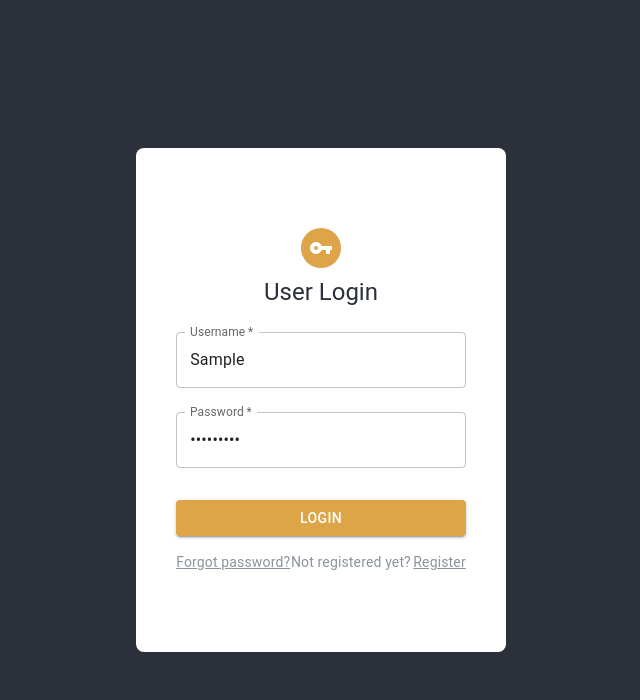
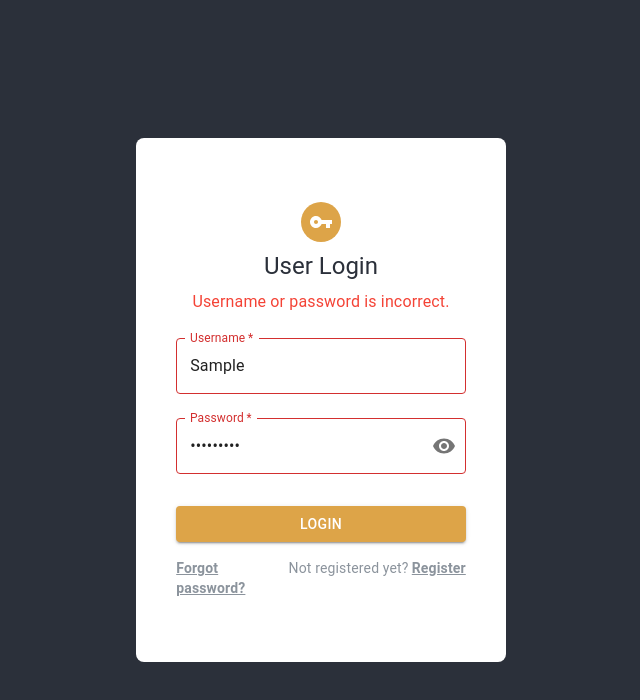
Before and after one commit to FahadAlduaij/attendance-frontend-datagrid, a React (Create React App) app in the folder attendance/: page /login in a window 1280 px wide. Both pictures are taken after typing "Sample", "Sample123" into the empty fields and a click on the button "LOGIN". Shown: the top 700 px of the page, without its empty margins (319-959 px from the left). Built offline with nearby package versions, Linux system fonts and the light colour scheme; no server answers; the HTML template or start-up script is replaced by a standard one; what @mui/x-data-grid-pro would draw is missing.

Commit message:
finished register and singed in

```diff
--- a/attendance/src/components/Auth/Login.js
+++ b/attendance/src/components/Auth/Login.js
@@ -11,6 +11,10 @@ import Container from "@mui/material/Container";
 import { Stack } from "@mui/material";
 import Backdrop from "@mui/material/Backdrop";
 import CircularProgress from "@mui/material/CircularProgress";
+import InputAdornment from "@mui/material/InputAdornment";
+import IconButton from "@mui/material/IconButton";
+import Visibility from "@mui/icons-material/Visibility";
+import VisibilityOff from "@mui/icons-material/VisibilityOff";
 
 // components
 import ThemeColors from "../../theme/ThemeColors";
@@ -26,12 +30,16 @@ function Login() {
 		password: "",
 	});
 	const [open, setOpen] = React.useState(false);
+	const [passwordType, setPasswordType] = React.useState("password");
+	const [showPassword, setShowPassword] = React.useState(false);
+	const [errorStatus, setErrorStatus] = React.useState(false);
 
 	const navigate = useNavigate();
 
 	const handleClose = () => {
 		setOpen(false);
 	};
+
 	const handleToggle = () => {
 		setOpen(!open);
 	};
@@ -40,9 +48,19 @@ function Login() {
 		setUserData({ ...userData, [event.target.name]: event.target.value });
 	};
 
+	const handleClickShowPassword = () => {
+		setShowPassword(!showPassword);
+
+		if (!showPassword) {
+			setPasswordType("text");
+		} else {
+			setPasswordType("password");
+		}
+	};
+
 	const handleSubmit = (event) => {
 		event.preventDefault();
-		authStore.login(userData, navigate, handleToggle);
+		authStore.login(userData, navigate, handleToggle, setErrorStatus);
 		profileStore.fetchProfiles();
 	};
 
@@ -71,7 +89,7 @@ function Login() {
 					width: { sm: "100%", md: "50%", lg: "30%" },
 					backgroundColor: ThemeColors.light,
 					borderRadius: 2,
-					py: 10,
+					py: 8,
 					px: 5,
 				}}
 			>
@@ -87,10 +105,21 @@ function Login() {
 					<Typography component="h1" variant="h5" color={ThemeColors.primary}>
 						User Login
 					</Typography>
+					{errorStatus && (
+						<Typography
+							color={"#f44336"}
+							m={1}
+							alignSelf={"center"}
+							justifySelf={"center"}
+						>
+							Username or password is incorrect.
+						</Typography>
+					)}
 				</Stack>
 
 				<Box component="form" onSubmit={handleSubmit} noValidate sx={{ mt: 1 }}>
 					<TextField
+						error={errorStatus}
 						onChange={handleChange}
 						value={userData.username}
 						margin="normal"
@@ -103,6 +132,7 @@ function Login() {
 					/>
 
 					<TextField
+						error={errorStatus}
 						onChange={handleChange}
 						value={userData.password}
 						margin="normal"
@@ -110,8 +140,21 @@ function Login() {
 						fullWidth
 						name="password"
 						label="Password"
-						type="password"
+						type={passwordType}
 						id="password"
+						InputProps={{
+							endAdornment: (
+								<InputAdornment position="end">
+									<IconButton
+										aria-label="toggle password visibility"
+										onClick={handleClickShowPassword}
+										edge="end"
+									>
+										{showPassword ? <VisibilityOff /> : <Visibility />}
+									</IconButton>
+								</InputAdornment>
+							),
+						}}
 					/>
 
 					<Button
@@ -131,7 +174,13 @@ function Login() {
 					<Grid container>
 						<Grid item xs>
 							<Link to={"/register"} style={{ color: ThemeColors.third }}>
-								<Typography variant="body2">Forgot password?</Typography>
+								<Typography
+									fontWeight={600}
+									variant="body2"
+									sx={{ ":hover": { color: ThemeColors.thirdHover } }}
+								>
+									Forgot password?
+								</Typography>
 							</Link>
 						</Grid>
 						<Grid item>
@@ -141,7 +190,12 @@ function Login() {
 						</Grid>
 						<Grid item>
 							<Link to={"/register"} style={{ color: ThemeColors.third }}>
-								<Typography marginLeft={0.3} variant="body2">
+								<Typography
+									ml={0.4}
+									fontWeight={600}
+									variant="body2"
+									sx={{ ":hover": { color: ThemeColors.thirdHover } }}
+								>
 									Register
 								</Typography>
 							</Link>
--- a/attendance/src/components/Auth/Register.js
+++ b/attendance/src/components/Auth/Register.js
@@ -61,20 +61,15 @@ function Register() {
 		}
 	};
 
-	const handleCheckIfPasswordMatch = () => {
+	const handleSubmit = (event) => {
+		event.preventDefault();
+
 		if (confirmPassword !== userData.password) {
 			setNotConfirmedPassword(true);
 			setNotConfirmedPasswordText("Password's not match.");
 		} else {
 			setNotConfirmedPassword(false);
 			setNotConfirmedPasswordText("");
-		}
-	};
-
-	const handleSubmit = (event) => {
-		event.preventDefault();
-		handleCheckIfPasswordMatch();
-		if (!notConfirmedPassword) {
 			authStore.register(userData, navigate, handleToggle);
 			profileStore.fetchProfiles();
 		}
@@ -105,7 +100,7 @@ function Register() {
 					width: { sm: "100%", md: "50%", lg: "30%" },
 					backgroundColor: ThemeColors.light,
 					borderRadius: 2,
-					py: 10,
+					py: 8,
 					px: 5,
 				}}
 			>
@@ -119,7 +114,7 @@ function Register() {
 						<LockOutlinedIcon />
 					</Avatar>
 					<Typography component="h1" variant="h5" color={ThemeColors.primary}>
-						Register
+						User Register
 					</Typography>
 				</Stack>
 
@@ -213,11 +208,21 @@ function Register() {
 						Register
 					</Button>
 
-					<Grid container>
-						<Grid item ml={"auto"}>
+					<Grid container alignItems={"center"} justifyContent={"center"}>
+						<Grid item>
+							<Typography style={{ color: ThemeColors.third }} variant="body2">
+								Already have an account?
+							</Typography>
+						</Grid>
+						<Grid item>
 							<Link to={"/"} style={{ color: ThemeColors.third }}>
-								<Typography variant="body2">
-									{"I already have an account."}
+								<Typography
+									variant="body2"
+									ml={0.4}
+									fontWeight={600}
+									sx={{ ":hover": { color: ThemeColors.thirdHover } }}
+								>
+									Login
 								</Typography>
 							</Link>
 						</Grid>
--- a/attendance/src/stores/authStore.js
+++ b/attendance/src/stores/authStore.js
@@ -32,7 +32,7 @@ class AuthStore {
 		}
 	};
 
-	login = async (userData, navigate, handleToggle) => {
+	login = async (userData, navigate, handleToggle, setErrorStatus) => {
 		try {
 			const res = await instance.post("/users/login", userData);
 			this.setUser(res.data.token);
@@ -45,7 +45,9 @@ class AuthStore {
 				1000
 			);
 			setTimeout(() => navigate("/home"), 1000);
+			setErrorStatus(false);
 		} catch (error) {
+			setErrorStatus(true);
 			console.log(error);
 		}
 	};
--- a/attendance/src/theme/ThemeColors.js
+++ b/attendance/src/theme/ThemeColors.js
@@ -3,6 +3,7 @@ const ThemeColors = {
 	secondary: "#dda448",
 	secondaryHover: "#CF8E26",
 	third: "#8b939c",
+	thirdHover: "#717A84",
 	light: "#FFFFFF",
 };
 
```
